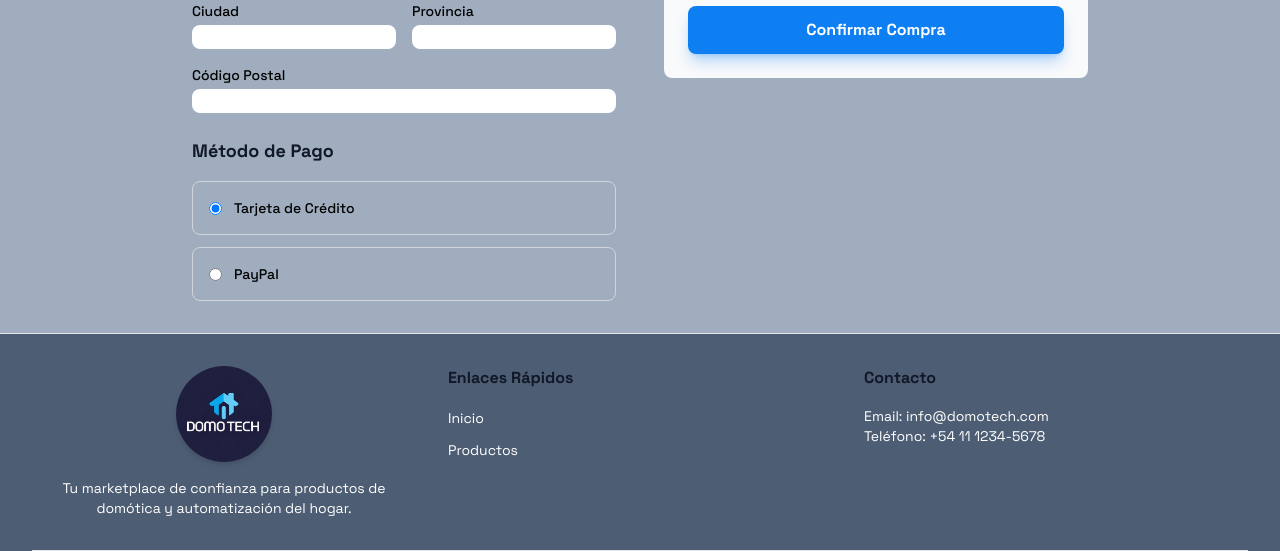
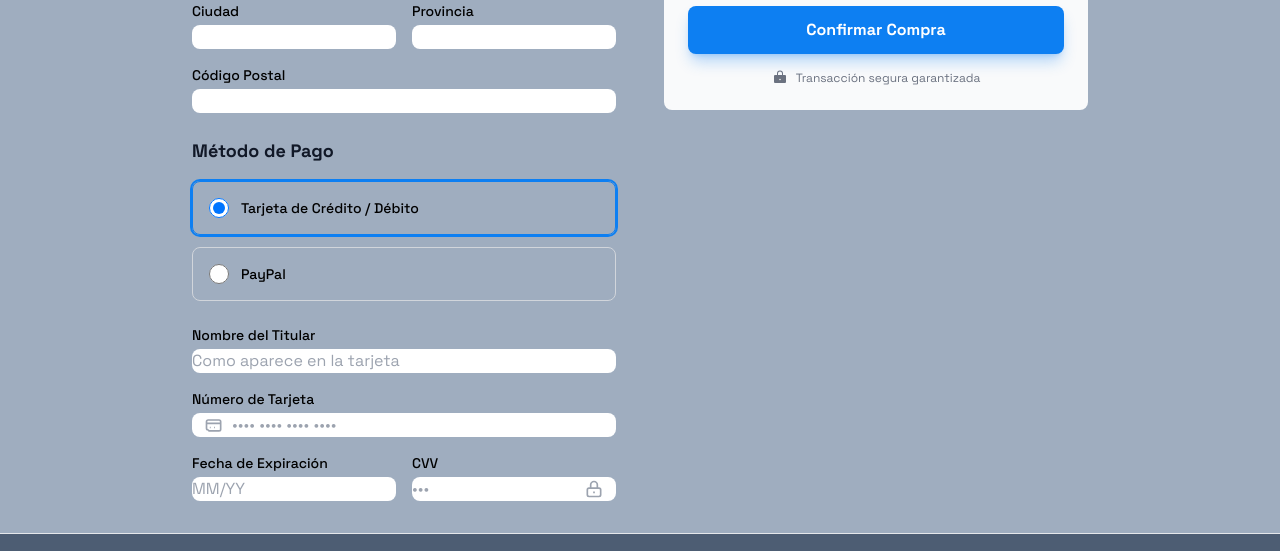
Before and after one commit to DanteLeandroAguilar/domotech-frontend-APIS-Grupo8, a React (Vite) app: page /checkout in a window 1280 px wide. Shown: the part 336-887 px from the top of the page. Built offline with nearby package versions, Linux system fonts and the light colour scheme; no server answers; sample sign-in values are in the browser's storage.

Commit message:
Cambios en formulario de checkout y pantalla de compra finalizada

```diff
--- a/src/pages/Checkout.jsx
+++ b/src/pages/Checkout.jsx
@@ -18,6 +18,13 @@ const Checkout = () => {
     state: '',
     zipCode: '',
     paymentMethod: 'credit_card',
+    // Datos de tarjeta de crédito
+    cardNumber: '',
+    cardExpiry: '',
+    cardCVV: '',
+    cardHolderName: '',
+    // Datos de PayPal
+    paypalEmail: '',
   });
 
   useEffect(() => {
@@ -158,31 +165,139 @@ const Checkout = () => {
                     Método de Pago
                   </h3>
                   <div className="space-y-3">
-                    <label className="flex items-center p-4 rounded-lg border border-gray-300 dark:border-gray-700 cursor-pointer hover:bg-gray-50 dark:hover:bg-gray-800/50">
+                    <label className="flex items-center p-4 rounded-lg border border-gray-300 dark:border-gray-700 cursor-pointer hover:bg-gray-50 dark:hover:bg-gray-800/50 has-[:checked]:border-primary has-[:checked]:ring-2 has-[:checked]:ring-primary">
                       <input
                         type="radio"
                         name="paymentMethod"
                         value="credit_card"
                         checked={formData.paymentMethod === 'credit_card'}
                         onChange={handleChange}
-                        className="text-primary focus:ring-primary"
+                        className="form-radio h-5 w-5 text-primary focus:ring-primary focus:ring-offset-0"
                       />
                       <span className="ml-3 text-sm font-medium">
-                        Tarjeta de Crédito
+                        Tarjeta de Crédito / Débito
                       </span>
                     </label>
-                    <label className="flex items-center p-4 rounded-lg border border-gray-300 dark:border-gray-700 cursor-pointer hover:bg-gray-50 dark:hover:bg-gray-800/50">
+                    <label className="flex items-center p-4 rounded-lg border border-gray-300 dark:border-gray-700 cursor-pointer hover:bg-gray-50 dark:hover:bg-gray-800/50 has-[:checked]:border-primary has-[:checked]:ring-2 has-[:checked]:ring-primary">
                       <input
                         type="radio"
                         name="paymentMethod"
                         value="paypal"
                         checked={formData.paymentMethod === 'paypal'}
                         onChange={handleChange}
-                        className="text-primary focus:ring-primary"
+                        className="form-radio h-5 w-5 text-primary focus:ring-primary focus:ring-offset-0"
                       />
                       <span className="ml-3 text-sm font-medium">PayPal</span>
                     </label>
                   </div>
+
+                  {/* Formulario de Tarjeta de Crédito */}
+                  {formData.paymentMethod === 'credit_card' && (
+                    <div className="mt-6 space-y-4">
+                      <div>
+                        <label className="block text-sm font-medium mb-1">
+                          Nombre del Titular
+                        </label>
+                        <input
+                          type="text"
+                          name="cardHolderName"
+                          value={formData.cardHolderName}
+                          onChange={handleChange}
+                          required
+                          placeholder="Como aparece en la tarjeta"
+                          className="w-full rounded-lg border-gray-300 dark:border-gray-700 bg-white dark:bg-gray-800 focus:ring-primary focus:border-primary"
+                        />
+                      </div>
+
+                      <div className="relative">
+                        <label className="block text-sm font-medium mb-1">
+                          Número de Tarjeta
+                        </label>
+                        <div className="relative">
+                          <span className="absolute left-3 top-1/2 -translate-y-1/2 text-gray-400">
+                            <svg className="h-5 w-5" fill="none" stroke="currentColor" strokeWidth="2" viewBox="0 0 24 24">
+                              <path d="M3 10h18M7 15h1m4 0h1m-7 4h12a2 2 0 002-2V8a2 2 0 00-2-2H5a2 2 0 00-2 2v8a2 2 0 002 2z"></path>
+                            </svg>
+                          </span>
+                          <input
+                            type="text"
+                            name="cardNumber"
+                            value={formData.cardNumber}
+                            onChange={handleChange}
+                            required
+                            maxLength="19"
+                            placeholder="•••• •••• •••• ••••"
+                            className="w-full pl-10 rounded-lg border-gray-300 dark:border-gray-700 bg-white dark:bg-gray-800 focus:ring-primary focus:border-primary"
+                          />
+                        </div>
+                      </div>
+
+                      <div className="grid grid-cols-2 gap-4">
+                        <div>
+                          <label className="block text-sm font-medium mb-1">
+                            Fecha de Expiración
+                          </label>
+                          <input
+                            type="text"
+                            name="cardExpiry"
+                            value={formData.cardExpiry}
+                            onChange={handleChange}
+                            required
+                            maxLength="5"
+                            placeholder="MM/YY"
+                            className="w-full rounded-lg border-gray-300 dark:border-gray-700 bg-white dark:bg-gray-800 focus:ring-primary focus:border-primary"
+                          />
+                        </div>
+                        <div className="relative">
+                          <label className="block text-sm font-medium mb-1">
+                            CVV
+                          </label>
+                          <div className="relative">
+                            <input
+                              type="password"
+                              name="cardCVV"
+                              value={formData.cardCVV}
+                              onChange={handleChange}
+                              required
+                              maxLength="4"
+                              placeholder="•••"
+                              className="w-full pr-10 rounded-lg border-gray-300 dark:border-gray-700 bg-white dark:bg-gray-800 focus:ring-primary focus:border-primary"
+                            />
+                            <span className="absolute right-3 top-1/2 -translate-y-1/2 text-gray-400">
+                              <svg className="h-5 w-5" fill="none" stroke="currentColor" strokeWidth="2" viewBox="0 0 24 24">
+                                <path d="M12 15v2m-6 4h12a2 2 0 002-2v-6a2 2 0 00-2-2H6a2 2 0 00-2 2v6a2 2 0 002 2zm10-10V7a4 4 0 00-8 0v4h8z"></path>
+                              </svg>
+                            </span>
+                          </div>
+                        </div>
+                      </div>
+                    </div>
+                  )}
+
+                  {/* Formulario de PayPal */}
+                  {formData.paymentMethod === 'paypal' && (
+                    <div className="mt-6 space-y-4">
+                      <div>
+                        <label className="block text-sm font-medium mb-1">
+                          Email de PayPal
+                        </label>
+                        <input
+                          type="email"
+                          name="paypalEmail"
+                          value={formData.paypalEmail}
+                          onChange={handleChange}
+                          required
+                          placeholder="tu@email.com"
+                          className="w-full rounded-lg border-gray-300 dark:border-gray-700 bg-white dark:bg-gray-800 focus:ring-primary focus:border-primary"
+                        />
+                      </div>
+                      <div className="bg-blue-50 dark:bg-blue-900/20 p-4 rounded-lg">
+                        <p className="text-sm text-blue-800 dark:text-blue-400">
+                          Serás redirigido a PayPal para completar tu pago de forma segura.
+                        </p>
+                      </div>
+                    </div>
+                  )}
                 </section>
               </div>
 
@@ -227,6 +342,13 @@ const Checkout = () => {
                   >
                     {loading ? 'Procesando...' : 'Confirmar Compra'}
                   </Button>
+
+                  <div className="mt-4 text-xs text-gray-500 dark:text-gray-400 text-center flex items-center justify-center gap-2">
+                    <svg fill="currentColor" height="16" viewBox="0 0 256 256" width="16" xmlns="http://www.w3.org/2000/svg">
+                      <path d="M208,80H176V56a48,48,0,0,0-96,0V80H48A16,16,0,0,0,32,96v96a16,16,0,0,0,16,16H208a16,16,0,0,0,16-16V96A16,16,0,0,0,208,80Zm-80,84a12,12,0,1,1,12-12A12,12,0,0,1,128,164Zm32-84H96V56a32,32,0,0,1,64,0Z"></path>
+                    </svg>
+                    <span>Transacción segura garantizada</span>
+                  </div>
                 </div>
               </div>
             </div>
```
Also changed, not shown: src/pages/OrderSummary.jsx (+115 -68 lines).
